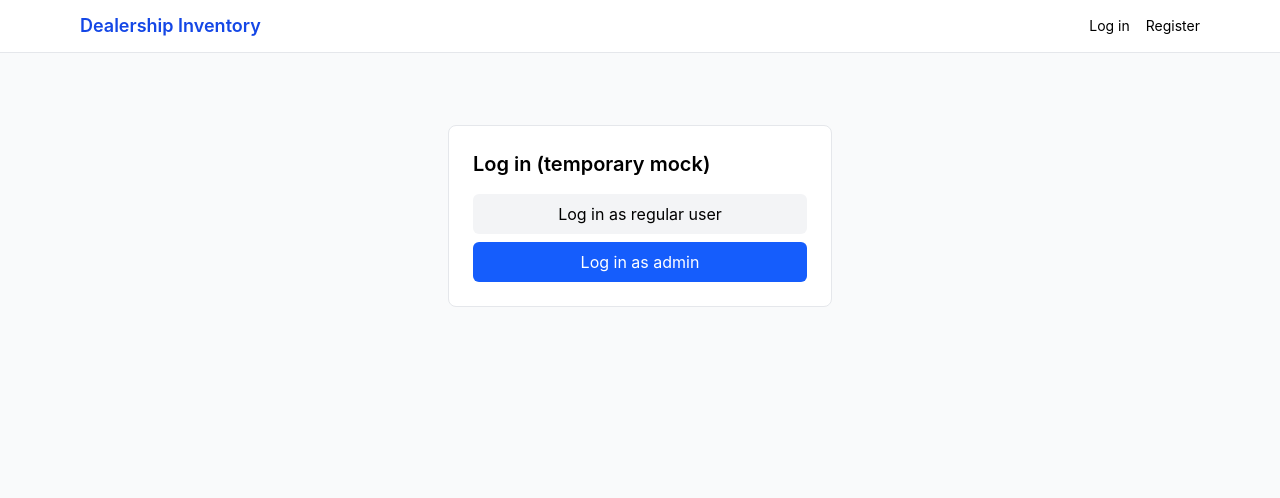
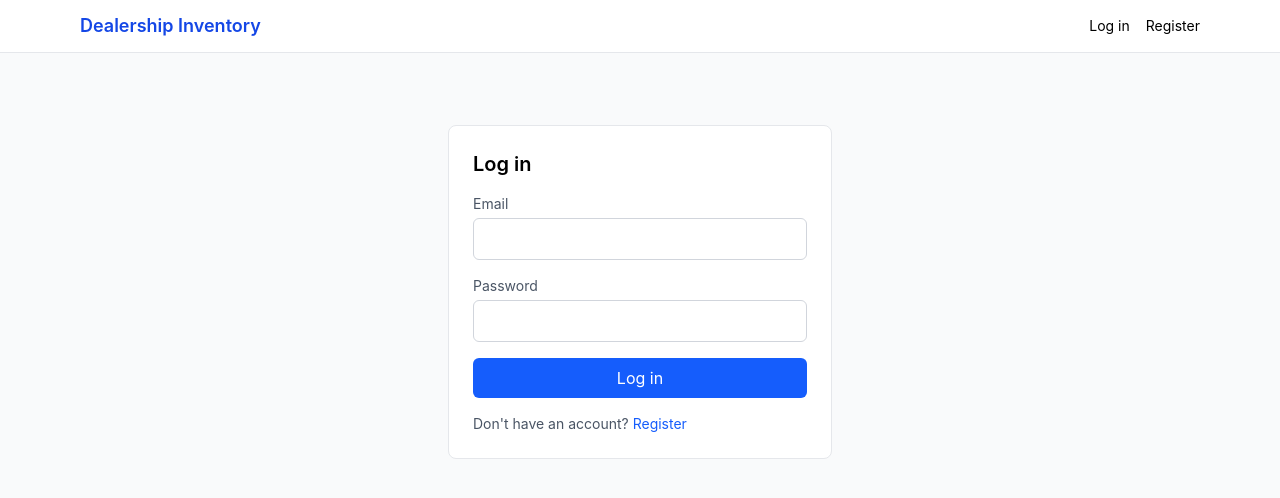
Before and after one commit to mahekkalariya/Car-Dealership-Inventory-System, a React app in the folder frontend/: page /login in a window 1280 px wide. Shown: the top 498 px of the page. Built offline with nearby package versions, Linux system fonts and the light colour scheme; no server answers; the HTML template or start-up script is replaced by a standard one.

Commit message:
feat:Removed the dummy api and fetched the backend to frontend
used Claude to acheive it and debug the errors,

AI-author:Claude.ai

```diff
--- a/frontend/package.json
+++ b/frontend/package.json
@@ -11,6 +11,7 @@
   },
   "dependencies": {
     "@tailwindcss/vite": "^4.3.3",
+    "axios": "^1.18.1",
     "react": "^19.2.7",
     "react-dom": "^19.2.7",
     "react-router-dom": "^7.18.1"
--- a/frontend/src/App.jsx
+++ b/frontend/src/App.jsx
@@ -6,7 +6,8 @@ import Login from './pages/Login.jsx';
 import Register from './pages/Register.jsx';
 
 function PrivateRoute({ children }) {
-  const { user } = useAuth();
+  const { user, loading } = useAuth();
+  if (loading) return null;
   return user ? children : <Navigate to="/login" replace />;
 }
 
--- /dev/null
+++ b/frontend/src/api/client.js
@@ -0,0 +1,15 @@
+import axios from 'axios';
+
+const API_BASE_URL = import.meta.env.VITE_API_URL || 'http://localhost:5000/api';
+
+const api = axios.create({ baseURL: API_BASE_URL });
+
+api.interceptors.request.use((config) => {
+  const token = localStorage.getItem('token');
+  if (token) {
+    config.headers.Authorization = `Bearer ${token}`;
+  }
+  return config;
+});
+
+export default api;
--- a/frontend/src/data/dummyVehicles.js
+++ /dev/null
@@ -1,5 +0,0 @@
-export const dummyVehicles = [
-  { _id: '1', make: 'Toyota', model: 'Camry', category: 'Sedan', price: 25000, quantity: 5 },
-  { _id: '2', make: 'Honda', model: 'CR-V', category: 'SUV', price: 32000, quantity: 0 },
-  { _id: '3', make: 'Ford', model: 'F-150', category: 'Truck', price: 41000, quantity: 3 }
-];
--- a/frontend/src/pages/Dashboard.jsx
+++ b/frontend/src/pages/Dashboard.jsx
@@ -1,5 +1,5 @@
-import { useState } from 'react';
-import { dummyVehicles } from '../data/dummyVehicles';
+import { useEffect, useState } from 'react';
+import api from '../api/client';
 import { useAuth } from '../context/AuthContext.jsx';
 import SearchBar from '../components/SearchBar.jsx';
 import VehicleForm from '../components/VehicleForm.jsx';
@@ -7,41 +7,76 @@ import VehicleCard from '../components/VehicleCard.jsx';
 
 export default function Dashboard() {
   const { isAdmin } = useAuth();
-  const [vehicles, setVehicles] = useState(dummyVehicles);
-  const [filters, setFilters] = useState({ make: '', model: '', category: '', minPrice: '', maxPrice: '' });
+  const [vehicles, setVehicles] = useState([]);
+  const [loading, setLoading] = useState(true);
+  const [error, setError] = useState('');
   const [editingVehicle, setEditingVehicle] = useState(null);
   const [showForm, setShowForm] = useState(false);
 
-  const filtered = vehicles.filter((v) => {
-    if (filters.make && !v.make.toLowerCase().includes(filters.make.toLowerCase())) return false;
-    if (filters.model && !v.model.toLowerCase().includes(filters.model.toLowerCase())) return false;
-    if (filters.category && !v.category.toLowerCase().includes(filters.category.toLowerCase())) return false;
-    if (filters.minPrice && v.price < Number(filters.minPrice)) return false;
-    if (filters.maxPrice && v.price > Number(filters.maxPrice)) return false;
-    return true;
-  });
-
-  function handlePurchase(id) {
-    setVehicles((prev) => prev.map((v) => (v._id === id && v.quantity > 0 ? { ...v, quantity: v.quantity - 1 } : v)));
+  async function fetchVehicles(filters) {
+    setLoading(true);
+    setError('');
+    try {
+      const hasFilters = filters && Object.values(filters).some((v) => v !== '');
+      const endpoint = hasFilters ? '/vehicles/search' : '/vehicles';
+      const params = hasFilters
+        ? Object.fromEntries(Object.entries(filters).filter(([, v]) => v !== ''))
+        : undefined;
+      const { data } = await api.get(endpoint, { params });
+      setVehicles(data);
+    } catch (err) {
+      setError(err.response?.data?.message || 'Could not load vehicles');
+    } finally {
+      setLoading(false);
+    }
   }
 
-  function handleRestock(id) {
-    setVehicles((prev) => prev.map((v) => (v._id === id ? { ...v, quantity: v.quantity + 1 } : v)));
+  useEffect(() => {
+    fetchVehicles();
+  }, []);
+
+  async function handlePurchase(id) {
+    try {
+      const { data } = await api.post(`/vehicles/${id}/purchase`);
+      setVehicles((prev) => prev.map((v) => (v._id === id ? data : v)));
+    } catch (err) {
+      setError(err.response?.data?.message || 'Purchase failed');
+    }
   }
 
-  function handleDelete(id) {
-    if (!window.confirm('Delete this vehicle?')) return;
-    setVehicles((prev) => prev.filter((v) => v._id !== id));
+  async function handleRestock(id) {
+    try {
+      const { data } = await api.post(`/vehicles/${id}/restock`, { amount: 1 });
+      setVehicles((prev) => prev.map((v) => (v._id === id ? data : v)));
+    } catch (err) {
+      setError(err.response?.data?.message || 'Restock failed');
+    }
   }
 
-  function handleFormSubmit(payload) {
-    if (editingVehicle) {
-      setVehicles((prev) => prev.map((v) => (v._id === editingVehicle._id ? { ...v, ...payload } : v)));
-    } else {
-      setVehicles((prev) => [{ _id: crypto.randomUUID(), ...payload }, ...prev]);
+  async function handleDelete(id) {
+    if (!window.confirm('Delete this vehicle?')) return;
+    try {
+      await api.delete(`/vehicles/${id}`);
+      setVehicles((prev) => prev.filter((v) => v._id !== id));
+    } catch (err) {
+      setError(err.response?.data?.message || 'Delete failed');
     }
-    setEditingVehicle(null);
-    setShowForm(false);
+  }
+
+  async function handleFormSubmit(payload) {
+    try {
+      if (editingVehicle) {
+        const { data } = await api.put(`/vehicles/${editingVehicle._id}`, payload);
+        setVehicles((prev) => prev.map((v) => (v._id === data._id ? data : v)));
+      } else {
+        const { data } = await api.post('/vehicles', payload);
+        setVehicles((prev) => [data, ...prev]);
+      }
+      setEditingVehicle(null);
+      setShowForm(false);
+    } catch (err) {
+      setError(err.response?.data?.message || 'Save failed');
+    }
   }
 
   return (
@@ -58,7 +93,7 @@ export default function Dashboard() {
         )}
       </div>
 
-      <SearchBar onFilterChange={setFilters} />
+      <SearchBar onFilterChange={fetchVehicles} />
 
       {isAdmin && (showForm || editingVehicle) && (
         <VehicleForm
@@ -68,11 +103,15 @@ export default function Dashboard() {
         />
       )}
 
-      {filtered.length === 0 ? (
-        <p className="text-gray-500 text-sm">No vehicles match your search.</p>
+      {error && <p className="text-sm text-red-600 mb-4">{error}</p>}
+
+      {loading ? (
+        <p className="text-gray-500 text-sm">Loading vehicles…</p>
+      ) : vehicles.length === 0 ? (
+        <p className="text-gray-500 text-sm">No vehicles yet — add one to get started.</p>
       ) : (
         <div className="grid grid-cols-1 sm:grid-cols-2 lg:grid-cols-3 gap-4">
-          {filtered.map((vehicle) => (
+          {vehicles.map((vehicle) => (
             <VehicleCard
               key={vehicle._id}
               vehicle={vehicle}
--- a/frontend/src/pages/Login.jsx
+++ b/frontend/src/pages/Login.jsx
@@ -1,27 +1,66 @@
+import { useState } from 'react';
+import { Link, useNavigate } from 'react-router-dom';
 import { useAuth } from '../context/AuthContext.jsx';
-import { useNavigate } from 'react-router-dom';
-// ...keep existing imports
 
 export default function Login() {
-  const { mockLogin } = useAuth();
+  const { login } = useAuth();
   const navigate = useNavigate();
+  const [email, setEmail] = useState('');
+  const [password, setPassword] = useState('');
+  const [error, setError] = useState('');
+  const [submitting, setSubmitting] = useState(false);
 
-  function handleMockLogin(email) {
-    mockLogin(email);
-    navigate('/');
+  async function handleSubmit(e) {
+    e.preventDefault();
+    setError('');
+    setSubmitting(true);
+    try {
+      await login(email, password);
+      navigate('/');
+    } catch (err) {
+      setError(err.response?.data?.message || 'Could not log in. Try again.');
+    } finally {
+      setSubmitting(false);
+    }
   }
 
   return (
     <div className="max-w-sm mx-auto mt-12 bg-white p-6 rounded-lg border border-gray-200">
-      <h1 className="text-xl font-semibold mb-4">Log in (temporary mock)</h1>
-      <div className="space-y-2">
-        <button onClick={() => handleMockLogin('user@example.com')} className="w-full bg-gray-100 rounded-md py-2 hover:bg-gray-200">
-          Log in as regular user
+      <h1 className="text-xl font-semibold mb-4">Log in</h1>
+      <form onSubmit={handleSubmit} className="space-y-4">
+        <div>
+          <label className="block text-sm text-gray-600 mb-1">Email</label>
+          <input
+            type="email"
+            required
+            value={email}
+            onChange={(e) => setEmail(e.target.value)}
+            className="w-full border border-gray-300 rounded-md px-3 py-2"
+          />
+        </div>
+        <div>
+          <label className="block text-sm text-gray-600 mb-1">Password</label>
+          <input
+            type="password"
+            required
+            value={password}
+            onChange={(e) => setPassword(e.target.value)}
+            className="w-full border border-gray-300 rounded-md px-3 py-2"
+          />
+        </div>
+        {error && <p className="text-sm text-red-600">{error}</p>}
+        <button
+          type="submit"
+          disabled={submitting}
+          className="w-full bg-blue-600 text-white rounded-md py-2 hover:bg-blue-700 disabled:opacity-50"
+        >
+          {submitting ? 'Logging in…' : 'Log in'}
         </button>
-        <button onClick={() => handleMockLogin('admin@example.com')} className="w-full bg-blue-600 text-white rounded-md py-2 hover:bg-blue-700">
-          Log in as admin
-        </button>
-      </div>
+      </form>
+      <p className="text-sm text-gray-600 mt-4">
+        Don't have an account?{' '}
+        <Link to="/register" className="text-blue-600 hover:underline">Register</Link>
+      </p>
     </div>
   );
 }
--- a/frontend/src/pages/Register.jsx
+++ b/frontend/src/pages/Register.jsx
@@ -1,24 +1,61 @@
+import { useState } from 'react';
+import { Link, useNavigate } from 'react-router-dom';
+import { useAuth } from '../context/AuthContext.jsx';
+
 export default function Register() {
+  const { register } = useAuth();
+  const navigate = useNavigate();
+  const [form, setForm] = useState({ name: '', email: '', password: '' });
+  const [error, setError] = useState('');
+  const [submitting, setSubmitting] = useState(false);
+
+  function update(field, value) {
+    setForm((prev) => ({ ...prev, [field]: value }));
+  }
+
+  async function handleSubmit(e) {
+    e.preventDefault();
+    setError('');
+    setSubmitting(true);
+    try {
+      await register(form.name, form.email, form.password);
+      navigate('/');
+    } catch (err) {
+      setError(err.response?.data?.message || 'Could not register. Try again.');
+    } finally {
+      setSubmitting(false);
+    }
+  }
+
   return (
     <div className="max-w-sm mx-auto mt-12 bg-white p-6 rounded-lg border border-gray-200">
       <h1 className="text-xl font-semibold mb-4">Create an account</h1>
-      <form className="space-y-4">
+      <form onSubmit={handleSubmit} className="space-y-4">
         <div>
           <label className="block text-sm text-gray-600 mb-1">Name</label>
-          <input className="w-full border border-gray-300 rounded-md px-3 py-2" />
+          <input required value={form.name} onChange={(e) => update('name', e.target.value)}
+            className="w-full border border-gray-300 rounded-md px-3 py-2" />
         </div>
         <div>
           <label className="block text-sm text-gray-600 mb-1">Email</label>
-          <input type="email" className="w-full border border-gray-300 rounded-md px-3 py-2" />
+          <input type="email" required value={form.email} onChange={(e) => update('email', e.target.value)}
+            className="w-full border border-gray-300 rounded-md px-3 py-2" />
         </div>
         <div>
           <label className="block text-sm text-gray-600 mb-1">Password</label>
-          <input type="password" className="w-full border border-gray-300 rounded-md px-3 py-2" />
+          <input type="password" required minLength={6} value={form.password} onChange={(e) => update('password', e.target.value)}
+            className="w-full border border-gray-300 rounded-md px-3 py-2" />
         </div>
-        <button type="submit" className="w-full bg-blue-600 text-white rounded-md py-2 hover:bg-blue-700">
-          Create account
+        {error && <p className="text-sm text-red-600">{error}</p>}
+        <button type="submit" disabled={submitting}
+          className="w-full bg-blue-600 text-white rounded-md py-2 hover:bg-blue-700 disabled:opacity-50">
+          {submitting ? 'Creating account…' : 'Create account'}
         </button>
       </form>
+      <p className="text-sm text-gray-600 mt-4">
+        Already have an account?{' '}
+        <Link to="/login" className="text-blue-600 hover:underline">Log in</Link>
+      </p>
     </div>
   );
 }
```
Also changed, not shown: frontend/src/context/AuthContext.jsx (+26 -7 lines), 2 other files (tests, documents, lock files or other folders).
